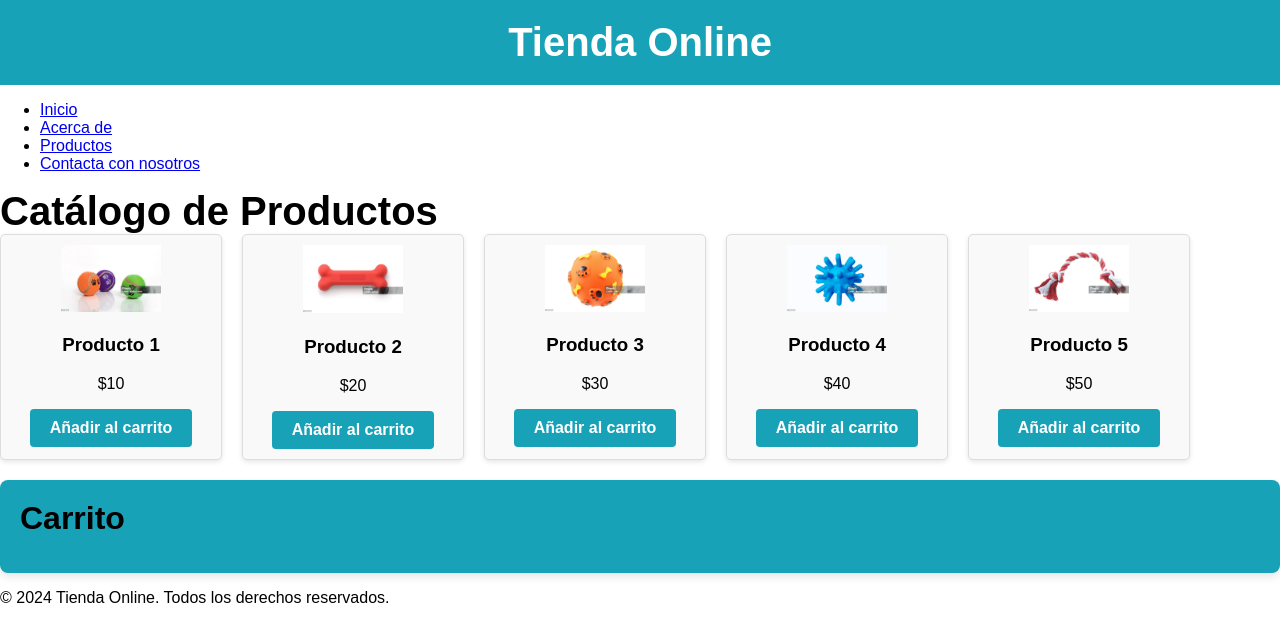
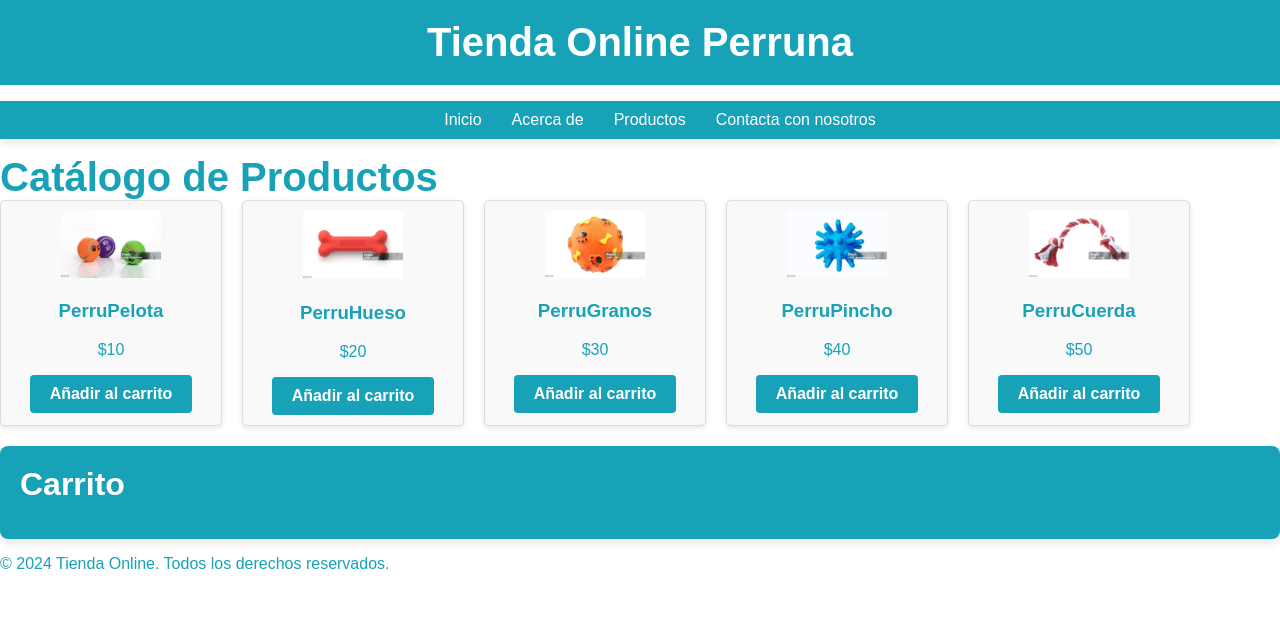
Before and after one commit to monicapenacho/REACT, a React (Create React App) app in the folder tienda/: page /products in a window 1280 px wide. Shown: the top 642 px of the page. Built offline with nearby package versions, Linux system fonts and the light colour scheme.

Commit message:
CSS Navbar & Color

```diff
--- a/tienda/src/App.css
+++ b/tienda/src/App.css
@@ -52,8 +52,6 @@
   box-shadow: 0 2px 5px rgba(0, 0, 0, 0.1);
   border-radius: 5px;
 }
-
-
 
 
 
@@ -185,6 +183,19 @@ h2 {
   font-weight: bold; /* Negrita para el título carrito */
   margin: 0; /* Quita el margen predeterminado */
   font-family: 'Arial', sans-serif; /* Tipografía del título carrito */
+  color:  #17a2b8;
+}
+
+p {
+  color:  #17a2b8;
+}
+
+h2.carrito {
+  font-size: 2rem; /* Tamaño del texto del título carrito */
+  font-weight: bold; /* Negrita para el título carrito */
+  margin: 0; /* Quita el margen predeterminado */
+  font-family: 'Arial', sans-serif; /* Tipografía del título carrito */
+  color: white;
 }
 
 /* Responsive: Ajusta el tamaño del texto en pantallas pequeñas */
@@ -203,3 +214,209 @@ h2 {
   border-radius: 8px;
   box-shadow: 0 4px 8px rgba(0, 0, 0, 0.1);
 }
+
+
+/* Estilo para el contenedor de la barra de navegación */
+.navbar {
+  background-color: #17a2b8;
+  padding: 10px 20px;
+  box-shadow: 0 4px 8px rgba(0, 0, 0, 0.1);
+}
+
+.navbarli {
+  /* Alinear en una fila */
+  display: flex; justify-content: center; align-items: center;
+  /* Elimina los puntos de la lista */
+  list-style-type: none;
+
+}
+
+
+
+
+/* Estilos NewUserForm */
+
+/* Estilos generales */
+body {
+  font-family: Arial, sans-serif;
+  margin: 0;
+  padding: 0;
+  box-sizing: border-box;
+}
+
+/* Estilos para el formulario de nuevo usuario */
+
+/* Contenedor general del formulario */
+form {
+  max-width: 500px;
+  margin: 40px auto;
+  padding: 20px;
+  background-color: #f7f7f7;
+  border: 1px solid #ddd;
+  border-radius: 8px;
+  box-shadow: 0 4px 8px rgba(0, 0, 0, 0.1);
+}
+
+/* Estilo para cada grupo de formulario (label + input) */
+.mb-3 {
+  margin-bottom: 20px;
+}
+
+/* Estilo para las etiquetas de los campos */
+.form-label {
+  display: block;
+  font-weight: bold;
+  margin-bottom: 8px;
+  color: #333;
+  font-size: 14px;
+}
+
+/* Estilo para los campos de entrada */
+.form-control {
+  width: 100%;
+  padding: 10px;
+  font-size: 16px;
+  border: 1px solid #ccc;
+  border-radius: 4px;
+  box-sizing: border-box;
+  transition: border-color 0.3s, box-shadow 0.3s;
+}
+
+.form-control:focus {
+  border-color: #007bff;
+  box-shadow: 0 0 5px rgba(0, 123, 255, 0.5);
+  outline: none;
+}
+
+/* Estilo BOTON */
+/* Estilo para el botón de envío y para el botón de añadir al carrito */
+.btn {
+  display: inline-block;
+  padding: 10px 20px;
+  font-size: 16px;
+  font-weight: bold;
+  color: #fff;
+  background-color: #17a2b8;
+  border: none;
+  border-radius: 4px;
+  cursor: pointer;
+  transition: background-color 0.3s;
+}
+
+.btn:hover {
+  background-color: #138496;
+}
+
+/* Estilo para cambiar el color del botón cuando es presionado */
+.btn:active {
+  background-color: #117a8b;
+}
+
+/* Estilo para campos de texto con bordes más suaves */
+.form-control {
+  border-radius: 4px;
+  border: 1px solid #ced4da;
+}
+
+/* Responsive: centrar el formulario en pantallas más pequeñas */
+@media (max-width: 576px) {
+  form {
+    padding: 15px;
+    margin: 20px;
+  }
+
+  .form-control {
+    padding: 8px;
+    font-size: 14px;
+  }
+
+  .btn {
+    padding: 8px 16px;
+    font-size: 14px;
+  }
+}
+
+
+
+/* Estilo para el header */
+header {
+  background-color: #17a2b8; /* Color de fondo */
+  color: #fff; /* Color del texto */
+  padding: 20px 0; /* Espaciado interno */
+  text-align: center; /* Centra el texto */
+  /* box-shadow: 0 4px 8px rgba(0, 0, 0, 0.1);  */
+  /* Sombra ligera */
+}
+
+/* Estilo para el título del header y catálogo de productos*/
+h1 {
+  font-size: 2.5rem; /* Tamaño del texto del título */
+  font-weight: bold; /* Negrita para el título */
+  margin: 0; /* Quita el margen predeterminado */
+  font-family: 'Arial', sans-serif; /* Tipografía del título */
+
+}
+
+/*Estilo para el titulo carrito*/
+h2 {
+  font-size: 2rem; /* Tamaño del texto del título carrito */
+  font-weight: bold; /* Negrita para el título carrito */
+  margin: 0; /* Quita el margen predeterminado */
+  font-family: 'Arial', sans-serif; /* Tipografía del título carrito */
+}
+
+/* Responsive: Ajusta el tamaño del texto en pantallas pequeñas */
+/* @media (max-width: 576px) {
+  header h1 {
+    font-size: 1.8rem;
+  }
+} */
+
+/* Estilo para el carrito */
+.cart {
+  margin-top: 20px;
+  padding: 20px;
+  /* background-color: #f7f7f7; */
+  background-color: #17a2b8;
+  border-radius: 8px;
+  box-shadow: 0 4px 8px rgba(0, 0, 0, 0.1);
+  color: white
+}
+
+
+/* Estilo para el contenedor de la barra de navegación */
+.navbar {
+  background-color: #17a2b8;
+  padding: 0px 20px;
+  /* padding: 10px 20px; */
+  box-shadow: 0 4px 8px rgba(0, 0, 0, 0.1);
+
+}
+
+.navbarli {
+  /* Alinear en una fila */
+  display: flex; justify-content: center; align-items: center;
+  /* Elimina los puntos de la lista */
+  list-style-type: none;
+  padding: 10px 20px;
+
+
+}
+
+.navbaritem {
+  /* Añade espacio horizontal entre los elementos del menú para que no queden pegados. */
+  margin: 0 15px;
+
+
+}
+
+.navbarlink {/* El color del texto de los enlaces es blanco para contrastar con el fondo. */
+  color: white;
+  /* Elimina el subrayado predeterminado de los enlaces. */
+  text-decoration: none;
+
+}
+
+.catalogo {
+  color:  #17a2b8;
+}
--- a/tienda/src/App.js
+++ b/tienda/src/App.js
@@ -8,6 +8,7 @@ import Footer from './componentes/Footer';
 import NavBar from './componentes/NavBar.js';
 import Header from './componentes/Header';
 import NewUserForm from './pages/NewUserForm.js';
+
 
 function App() {
   return (
--- /dev/null
+++ b/tienda/src/chuleta.css
@@ -0,0 +1,170 @@
+
+
+/* Estilos NewUserForm */
+
+/* Estilos generales */
+body {
+    font-family: Arial, sans-serif;
+    margin: 0;
+    padding: 0;
+    box-sizing: border-box;
+  }
+
+  /* Estilos para el formulario de nuevo usuario */
+
+  /* Contenedor general del formulario */
+  form {
+    max-width: 500px;
+    margin: 40px auto;
+    padding: 20px;
+    background-color: #f7f7f7;
+    border: 1px solid #ddd;
+    border-radius: 8px;
+    box-shadow: 0 4px 8px rgba(0, 0, 0, 0.1);
+  }
+
+  /* Estilo para cada grupo de formulario (label + input) */
+  .mb-3 {
+    margin-bottom: 20px;
+  }
+
+  /* Estilo para las etiquetas de los campos */
+  .form-label {
+    display: block;
+    font-weight: bold;
+    margin-bottom: 8px;
+    color: #333;
+    font-size: 14px;
+  }
+
+  /* Estilo para los campos de entrada */
+  .form-control {
+    width: 100%;
+    padding: 10px;
+    font-size: 16px;
+    border: 1px solid #ccc;
+    border-radius: 4px;
+    box-sizing: border-box;
+    transition: border-color 0.3s, box-shadow 0.3s;
+  }
+
+  .form-control:focus {
+    border-color: #007bff;
+    box-shadow: 0 0 5px rgba(0, 123, 255, 0.5);
+    outline: none;
+  }
+
+  /* Estilo BOTON */
+  /* Estilo para el botón de envío y para el botón de añadir al carrito */
+  .btn {
+    display: inline-block;
+    padding: 10px 20px;
+    font-size: 16px;
+    font-weight: bold;
+    color: #fff;
+    background-color: #17a2b8;
+    border: none;
+    border-radius: 4px;
+    cursor: pointer;
+    transition: background-color 0.3s;
+  }
+
+  .btn:hover {
+    background-color: #138496;
+  }
+
+  /* Estilo para cambiar el color del botón cuando es presionado */
+  .btn:active {
+    background-color: #117a8b;
+  }
+
+  /* Estilo para campos de texto con bordes más suaves */
+  .form-control {
+    border-radius: 4px;
+    border: 1px solid #ced4da;
+  }
+
+  /* Responsive: centrar el formulario en pantallas más pequeñas */
+  @media (max-width: 576px) {
+    form {
+      padding: 15px;
+      margin: 20px;
+    }
+
+    .form-control {
+      padding: 8px;
+      font-size: 14px;
+    }
+
+    .btn {
+      padding: 8px 16px;
+      font-size: 14px;
+    }
+  }
+
+
+
+  /* Estilo para el header */
+  header {
+    background-color: #17a2b8; /* Color de fondo */
+    color: #fff; /* Color del texto */
+    padding: 20px 0; /* Espaciado interno */
+    text-align: center; /* Centra el texto */
+    /* box-shadow: 0 4px 8px rgba(0, 0, 0, 0.1);  */
+    /* Sombra ligera */
+  }
+
+  /* Estilo para el título del header y catálogo de productos*/
+  h1 {
+    font-size: 2.5rem; /* Tamaño del texto del título */
+    font-weight: bold; /* Negrita para el título */
+    margin: 0; /* Quita el margen predeterminado */
+    font-family: 'Arial', sans-serif; /* Tipografía del título */
+  }
+
+  /*Estilo para el titulo carrito*/
+  h2 {
+    font-size: 2rem; /* Tamaño del texto del título carrito */
+    font-weight: bold; /* Negrita para el título carrito */
+    margin: 0; /* Quita el margen predeterminado */
+    font-family: 'Arial', sans-serif; /* Tipografía del título carrito */
+  }
+
+  /* Responsive: Ajusta el tamaño del texto en pantallas pequeñas */
+  /* @media (max-width: 576px) {
+    header h1 {
+      font-size: 1.8rem;
+    }
+  } */
+
+  /* Estilo para el carrito */
+  .cart {
+    margin-top: 20px;
+    padding: 20px;
+    /* background-color: #f7f7f7; */
+    background-color: #17a2b8;
+    border-radius: 8px;
+    box-shadow: 0 4px 8px rgba(0, 0, 0, 0.1);
+  }
+
+
+  /* Estilo para el contenedor de la barra de navegación */
+  .navbar {
+    background-color: #17a2b8;
+    padding: 10px 20px;
+    box-shadow: 0 4px 8px rgba(0, 0, 0, 0.1);
+  }
+
+  .navbarli {
+    /* Alinear en una fila */
+    display: flex; justify-content: center; align-items: center;
+    /* Elimina los puntos de la lista */
+    list-style-type: none;
+
+  }
+
+  Incluido class en función / div
+  <div className="navbar">
+  <Link to="/" className="navbarlink">Inicio</Link>
+  creada nueva
+  <div className="navbarli">
--- a/tienda/src/componentes/Header.js
+++ b/tienda/src/componentes/Header.js
@@ -3,7 +3,7 @@ import React from "react";
 export default function Header() {
   return (
     <header>
-      <h1>Tienda Online</h1>
+      <h1>Tienda Online Perruna</h1>
     </header>
   );
 }
--- a/tienda/src/componentes/NavBar.js
+++ b/tienda/src/componentes/NavBar.js
@@ -3,13 +3,17 @@ import { Link } from "react-router-dom";
 
 export default function NavBar() {
   return (
-    <nav>
-      <ul>
-        <li><Link to="/">Inicio</Link></li>
-        <li><Link to="/about">Acerca de</Link></li>
-        <li><Link to="/products">Productos</Link></li>
-        <li><Link to="/user">Contacta con nosotros</Link></li>
-      </ul>
-    </nav>
+    <div className="navbar">
+        <nav>
+          <ul>
+            <div className="navbarli">
+              <li className="navbaritem"><Link to="/" className="navbarlink">Inicio</Link></li>
+              <li className="navbaritem"><Link to="/about" className="navbarlink">Acerca de</Link></li>
+              <li className="navbaritem"><Link to="/products" className="navbarlink">Productos</Link></li>
+              <li className="navbaritem"><Link to="/user" className="navbarlink">Contacta con nosotros</Link></li>
+            </div>
+          </ul>
+        </nav>
+    </div>
   );
 }
--- a/tienda/src/pages/ProductList.js
+++ b/tienda/src/pages/ProductList.js
@@ -9,11 +9,11 @@ export default function ProductList() {
   const [cart, setCart] = useState([]);
 
   const products = [
-    { id: 1, name: "Producto 1", price: "$10", image: "/images/product1.jpg" },
-    { id: 2, name: "Producto 2", price: "$20", image: "/images/product2.jpg" },
-    { id: 3, name: "Producto 3", price: "$30", image: "/images/product3.jpg" },
-    { id: 4, name: "Producto 4", price: "$40", image: "/images/product4.jpg" },
-    { id: 5, name: "Producto 5", price: "$50", image: "/images/product5.jpg" },
+    { id: 1, name: "PerruPelota", price: "$10", image: "/images/product1.jpg" },
+    { id: 2, name: "PerruHueso", price: "$20", image: "/images/product2.jpg" },
+    { id: 3, name: "PerruGranos", price: "$30", image: "/images/product3.jpg" },
+    { id: 4, name: "PerruPincho", price: "$40", image: "/images/product4.jpg" },
+    { id: 5, name: "PerruCuerda", price: "$50", image: "/images/product5.jpg" },
   ];
 
   const handleAddToCart = (product) => {
@@ -21,7 +21,7 @@ export default function ProductList() {
   };
 
   return (
-    <div>
+    <div className="catalogo">
       <h1>Catálogo de Productos</h1>
       <div className="product-list">
         {products.map((product) => (
@@ -29,7 +29,8 @@ export default function ProductList() {
         ))}
       </div>
       <div className="cart">
-        <h2>Carrito</h2>
+        {/* <h2>Carrito</h2> */}
+        <h2 className="carrito">Carrito</h2>
         <ul>
           {cart.map((item, index) => (
             <li key={index}>{item.name} - {item.price}</li>
```
